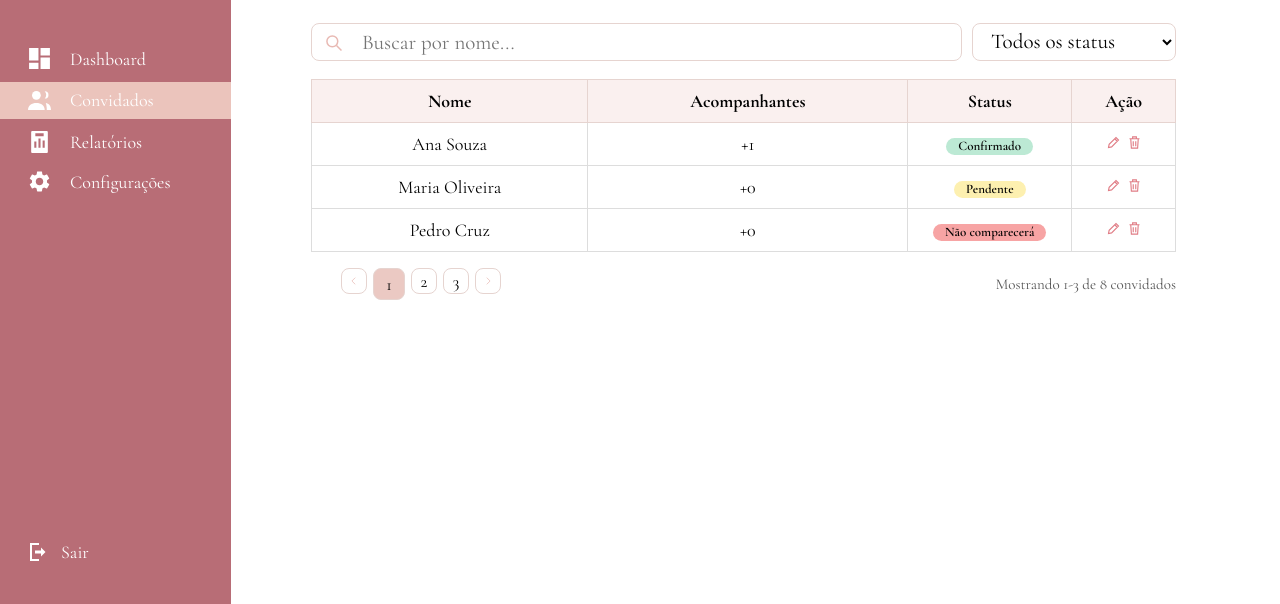
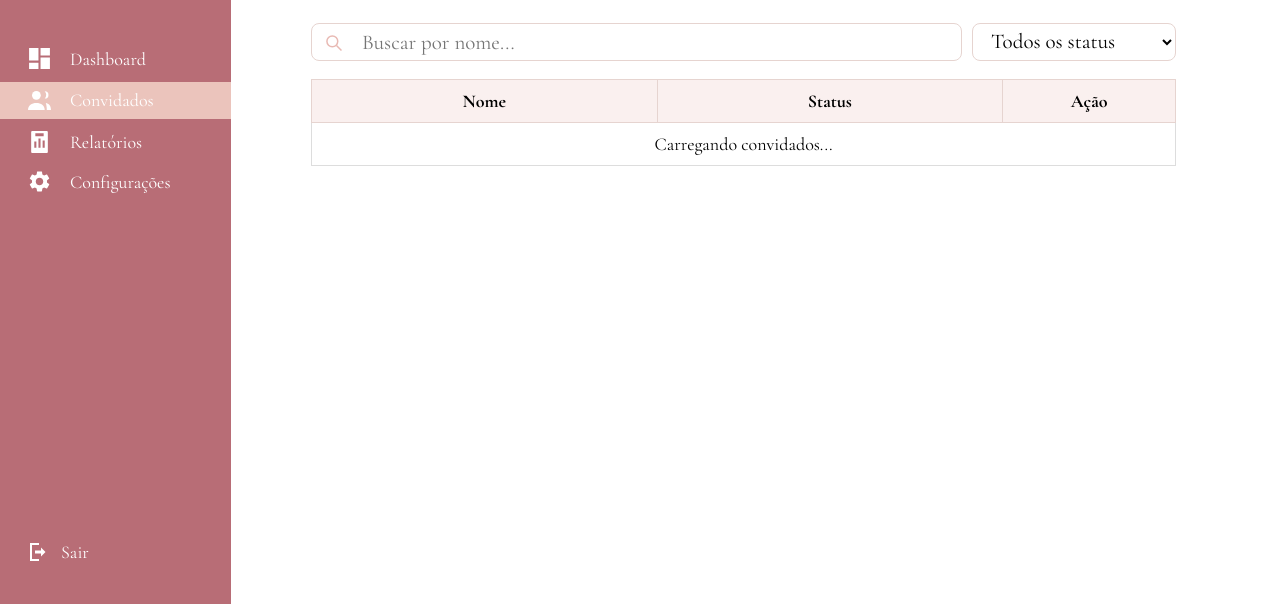
Before and after one commit to jaisfeitosa-collab/casamento-em-dia, a plain HTML site: page convidados.html in a window 1280 px wide. Shown: the part 196-800 px from the top of the page. Drawn offline with nearby package versions, Linux system fonts and the light colour scheme; a web font is replaced by a local one.

Commit message:
Update convidados.html

```diff
--- a/convidados.html
+++ b/convidados.html
@@ -16,78 +16,57 @@
       </a>
 
       <nav>
-        <a href="painel.html">
-          <i class="ic ic-dash"></i> Dashboard
-        </a>
-        <a class="ativo" href="convidados.html">
-          <i class="ic ic-users"></i> Convidados
-        </a>
-        <a href="#">
-          <i class="ic ic-report"></i> Relatórios
-        </a>
-        <a href="#">
-          <i class="ic ic-gear"></i> Configurações
-        </a>
+        <a href="painel.html"><i class="ic ic-dash"></i> Dashboard</a>
+        <a class="ativo" href="convidados.html"><i class="ic ic-users"></i> Convidados</a>
+        <a href="#"><i class="ic ic-report"></i> Relatórios</a>
+        <a href="#"><i class="ic ic-gear"></i> Configurações</a>
       </nav>
 
-      <!-- LOGOUT -->
       <a class="sair" href="login.html" id="btn-sair">
         <i class="ic ic-sair"></i> Sair
       </a>
     </aside>
 
-    <!-- ÁREA DO ADMINISTRADOR -->
     <main class="conteudo lista-pagina">
       <div class="cabecalho-lista">
         <div>
           <h1>Lista de convidados</h1>
-          <p class="legenda">
-            Gerencie os convidados e acompanhe suas respostas
-          </p>
+          <p class="legenda">Gerencie os convidados e acompanhe suas respostas</p>
           <p class="aviso-admin">
             Área do administrador: aqui você vê quem confirmou presença.
           </p>
         </div>
 
-        <button
-          class="botao-contorno"
-          id="adicionar"
-          type="button"
-        >
-          <i class="ic ic-mais"></i>
-          Adicionar convidado
+        <button class="botao-contorno" id="adicionar" type="button">
+          <i class="ic ic-mais"></i> Adicionar convidado
         </button>
       </div>
 
       <div class="filtros">
         <label class="campo">
           <i class="ic ic-search"></i>
-          <input
-            id="busca"
-            type="search"
-            placeholder="Buscar por nome..."
-          >
+          <input id="busca" type="search" placeholder="Buscar por nome...">
         </label>
 
         <select id="filtro-status" aria-label="Filtrar por status">
           <option value="">Todos os status</option>
-          <option value="confirmado">Confirmado</option>
-          <option value="pendente">Pendente</option>
-          <option value="ausente">Não comparecerá</option>
+          <option value="Confirmado">Confirmado</option>
+          <option value="Pendente">Pendente</option>
+          <option value="Não comparecerá">Não comparecerá</option>
         </select>
       </div>
 
       <table>
         <thead>
           <tr>
-            <th style="width:32%">Nome</th>
-            <th style="width:37%">Acompanhantes</th>
-            <th style="width:19%">Status</th>
+            <th style="width:40%">Nome</th>
+            <th style="width:40%">Status</th>
             <th>Ação</th>
           </tr>
         </thead>
-
-        <tbody id="corpo"></tbody>
+        <tbody id="corpo">
+          <tr><td colspan="3">Carregando convidados...</td></tr>
+        </tbody>
       </table>
 
       <div class="rodape-tabela">
@@ -97,139 +76,6 @@
     </main>
   </div>
 
-  <!-- DADOS SIMULADOS: SERÃO SUBSTITUÍDOS NA INTEGRAÇÃO -->
-  <script src="js/dados-mock.js"></script>
-
-  <script>
-    var convidados = DadosMock.ler();
-    var POR_PAGINA = 3;
-    var pagina = 1;
-
-    var rotulo = {
-      confirmado: "Confirmado",
-      pendente: "Pendente",
-      ausente: "Não comparecerá"
-    };
-
-    var corpo = document.getElementById("corpo");
-
-    function filtrados() {
-      var texto = document.getElementById("busca").value.toLowerCase();
-      var filtro = document.getElementById("filtro-status").value;
-
-      return convidados.filter(function (c) {
-        return c.nome.toLowerCase().indexOf(texto) !== -1 &&
-          (!filtro || c.status === filtro);
-      });
-    }
-
-    function desenhar() {
-      var todos = filtrados();
-      var paginas = Math.max(1, Math.ceil(todos.length / POR_PAGINA));
-
-      if (pagina > paginas) {
-        pagina = paginas;
-      }
-
-      var ini = (pagina - 1) * POR_PAGINA;
-      var visiveis = todos.slice(ini, ini + POR_PAGINA);
-
-      corpo.innerHTML = "";
-
-      visiveis.forEach(function (c) {
-        var tr = document.createElement("tr");
-
-        tr.innerHTML =
-          "<td></td><td>+" + c.acompanhantes + "</td>" +
-          '<td><span class="etiqueta ' + c.status + '">' +
-          rotulo[c.status] + "</span></td>" +
-          '<td class="acoes">' +
-          '<button title="Editar"><i class="ic ic-edit"></i></button>' +
-          '<button title="Excluir"><i class="ic ic-trash"></i></button>' +
-          "</td>";
-
-        tr.firstChild.textContent = c.nome;
-        corpo.appendChild(tr);
-      });
-
-      document.getElementById("contagem").textContent =
-        todos.length
-          ? "Mostrando " + (ini + 1) + "-" +
-            (ini + visiveis.length) +
-            " de " + todos.length + " convidados"
-          : "Nenhum convidado encontrado";
-
-      var nav = document.getElementById("paginas");
-      nav.innerHTML = "";
-
-      function botao(html, alvo, atual, desativado) {
-        var b = document.createElement("button");
-        b.type = "button";
-        b.innerHTML = html;
-
-        if (atual) {
-          b.className = "atual";
-        }
-
-        if (desativado) {
-          b.disabled = true;
-        }
-
-        b.addEventListener("click", function () {
-          pagina = alvo;
-          desenhar();
-        });
-
-        nav.appendChild(b);
-      }
-
-      botao(
-        '<i class="ic ic-chev" style="transform:scaleX(-1)"></i>',
-        pagina - 1,
-        false,
-        pagina === 1
-      );
-
-      for (var i = 1; i <= paginas; i++) {
-        botao(String(i), i, i === pagina, false);
-      }
-
-      botao(
-        '<i class="ic ic-chev"></i>',
-        pagina + 1,
-        false,
-        pagina === paginas
-      );
-    }
-
-    document.getElementById("busca").addEventListener(
-      "input",
-      function () {
-        pagina = 1;
-        desenhar();
-      }
-    );
-
-    document.getElementById("filtro-status").addEventListener(
-      "change",
-      function () {
-        pagina = 1;
-        desenhar();
-      }
-    );
-
-    desenhar();
-
-    // ========================================
-    // LOGOUT ADMINISTRATIVO
-    // ========================================
-
-    document.getElementById("btn-sair").addEventListener(
-      "click",
-      function () {
-        sessionStorage.removeItem("admin_token");
-      }
-    );
-  </script>
+  <script type="module" src="js/convidados.js"></script>
 </body>
 </html>
```
